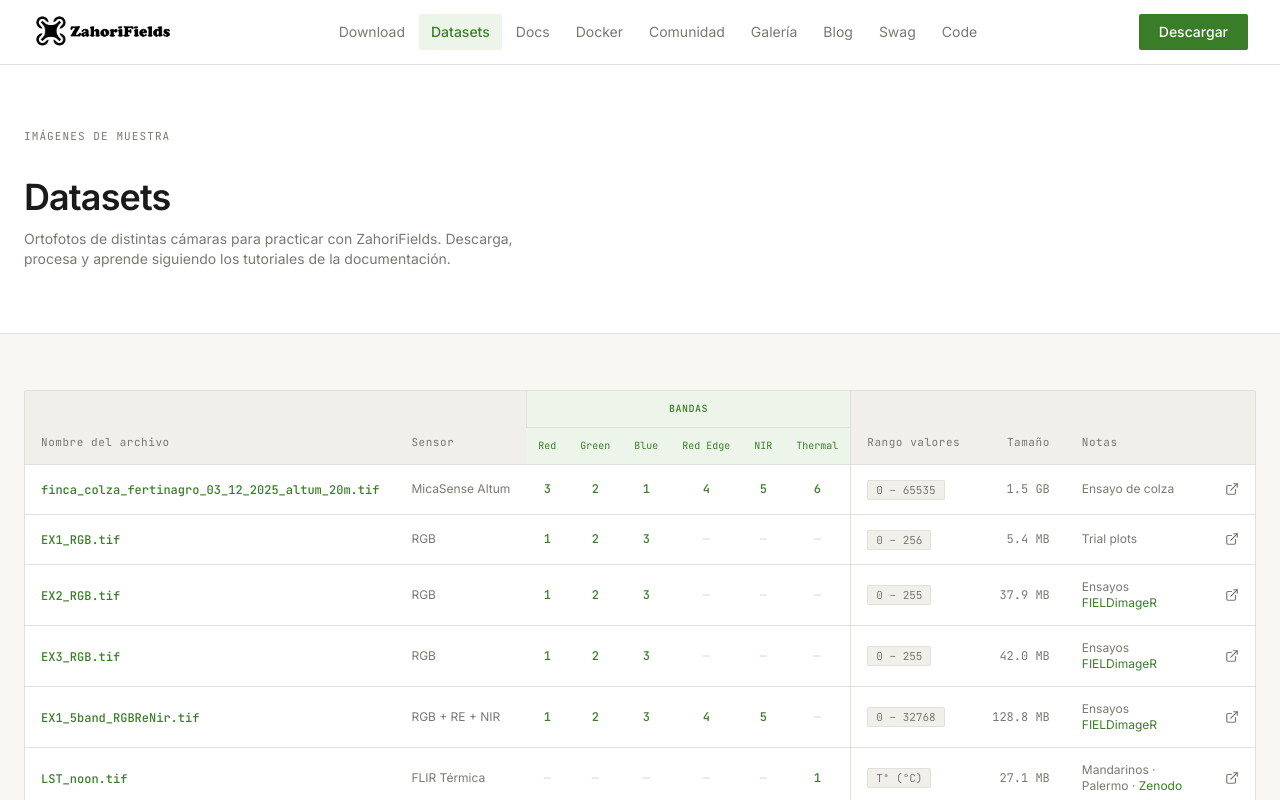
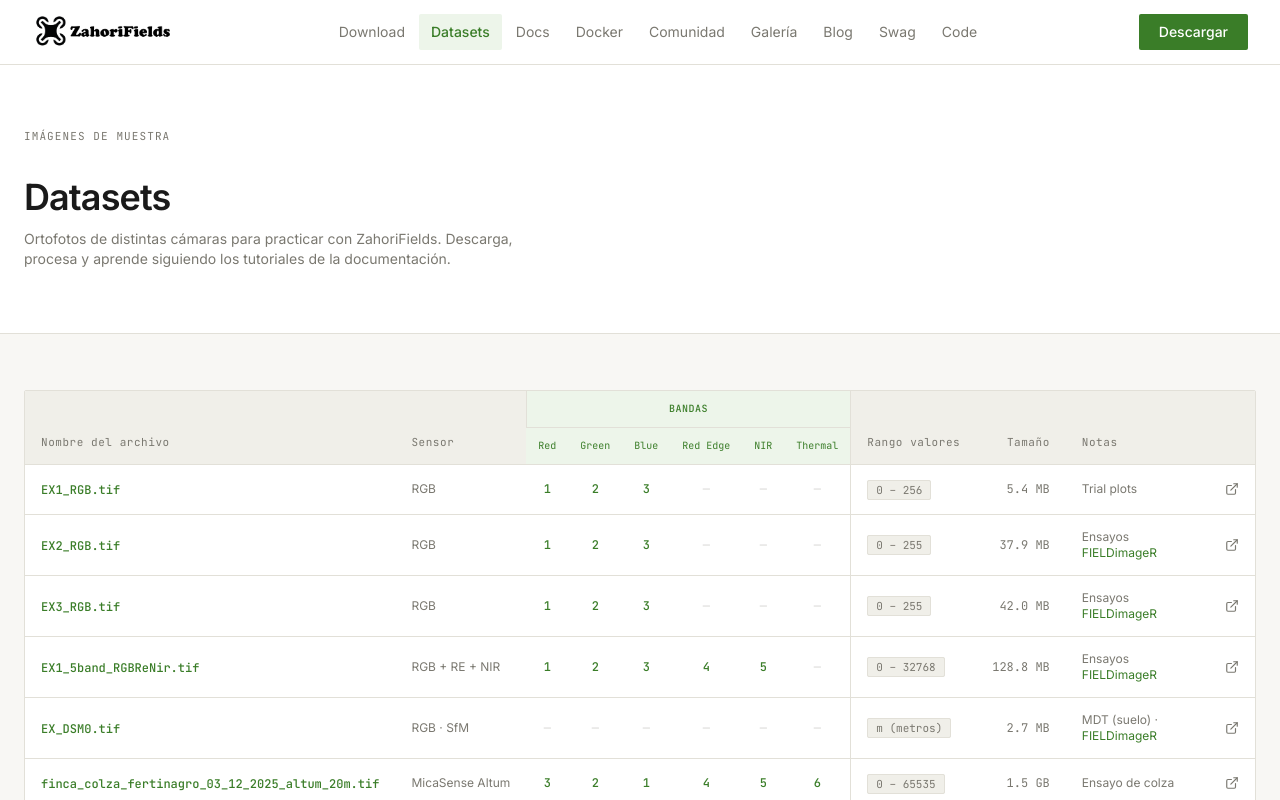
Before and after one commit to vacashot/zahorifields-web, a React (Vite) app: page /datasets in a window 1280 px wide. Shown: the top 800 px of the page. Built offline with nearby package versions, Linux system fonts and the light colour scheme.

Commit message:
Add EX_DSM0.tif and reorder EX_ datasets together

```diff
--- a/src/pages/Datasets.jsx
+++ b/src/pages/Datasets.jsx
@@ -1,15 +1,6 @@
 import { ExternalLink } from 'lucide-react'
 
 const datasets = [
-  {
-    name: 'finca_colza_fertinagro_03_12_2025_altum_20m.tif',
-    sensor: 'MicaSense Altum',
-    bands: { red: 3, green: 2, blue: 1, redEdge: 4, nir: 5, thermal: 6 },
-    range: '0 – 65535',
-    size: '1.5 GB',
-    notes: 'Ensayo de colza',
-    url: 'https://github.com/vacashot/zahorifields-web/releases/download/v1.1-datasets/finca_colza_fertinagro_03_12_2025_altum_20m.tif',
-  },
   {
     name: 'EX1_RGB.tif',
     sensor: 'RGB',
@@ -45,6 +36,24 @@ const datasets = [
     size: '128.8 MB',
     notesJsx: <span>Ensayos <a href="https://www.opendronemap.org/fieldimager" target="_blank" rel="noreferrer" className="text-accent hover:underline">FIELDimageR</a></span>,
     url: 'https://github.com/vacashot/zahorifields-web/releases/download/v1.1-datasets/EX1_5band_RGBReNir.tif',
+  },
+  {
+    name: 'EX_DSM0.tif',
+    sensor: 'RGB · SfM',
+    bands: { red: null, green: null, blue: null, redEdge: null, nir: null, thermal: null },
+    range: 'm (metros)',
+    size: '2.7 MB',
+    notesJsx: <span>MDT (suelo) · <a href="https://www.opendronemap.org/fieldimager" target="_blank" rel="noreferrer" className="text-accent hover:underline">FIELDimageR</a></span>,
+    url: 'https://github.com/vacashot/zahorifields-web/releases/download/v1.1-datasets/EX_DSM0.tif',
+  },
+  {
+    name: 'finca_colza_fertinagro_03_12_2025_altum_20m.tif',
+    sensor: 'MicaSense Altum',
+    bands: { red: 3, green: 2, blue: 1, redEdge: 4, nir: 5, thermal: 6 },
+    range: '0 – 65535',
+    size: '1.5 GB',
+    notes: 'Ensayo de colza',
+    url: 'https://github.com/vacashot/zahorifields-web/releases/download/v1.1-datasets/finca_colza_fertinagro_03_12_2025_altum_20m.tif',
   },
   {
     name: 'LST_noon.tif',
```
